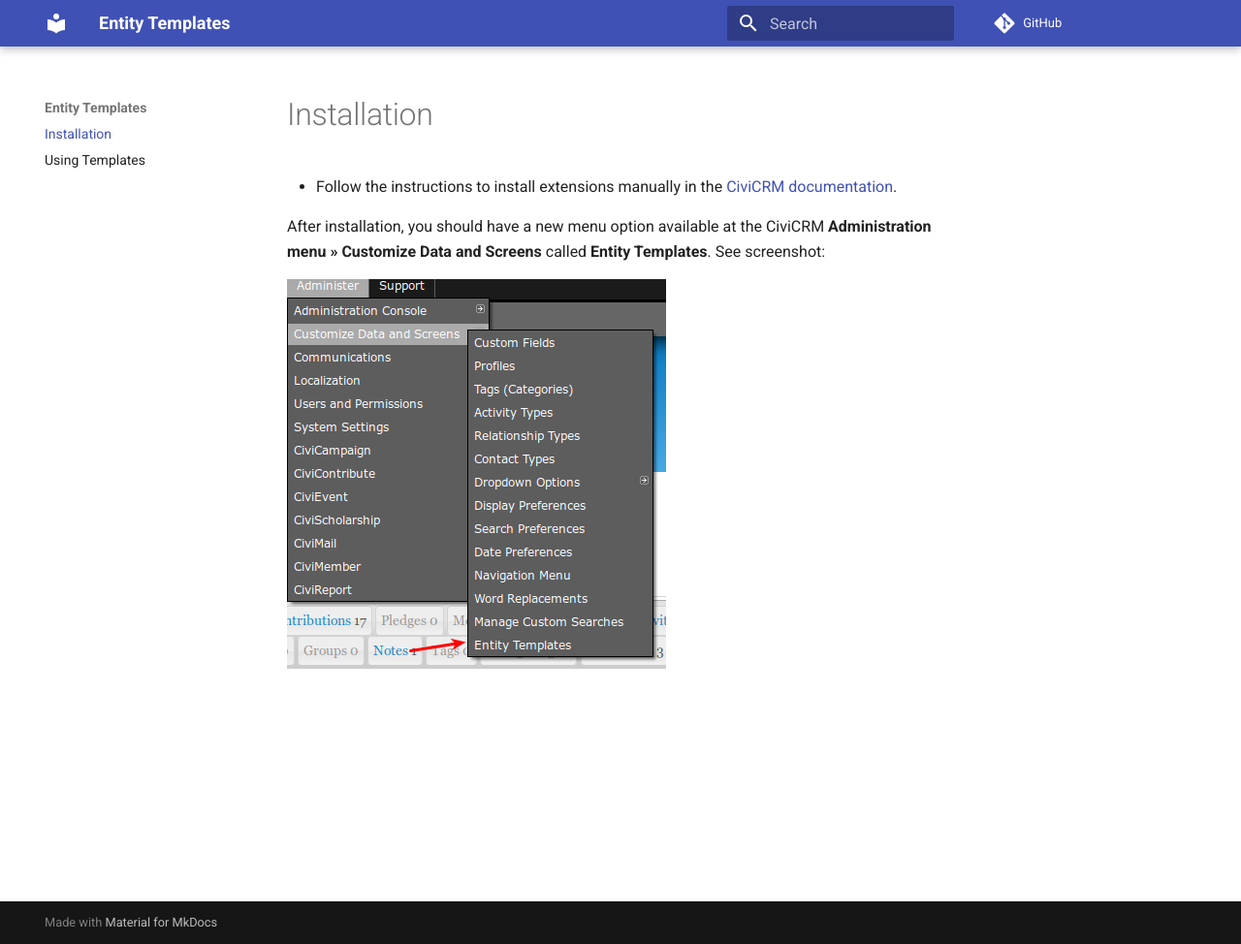
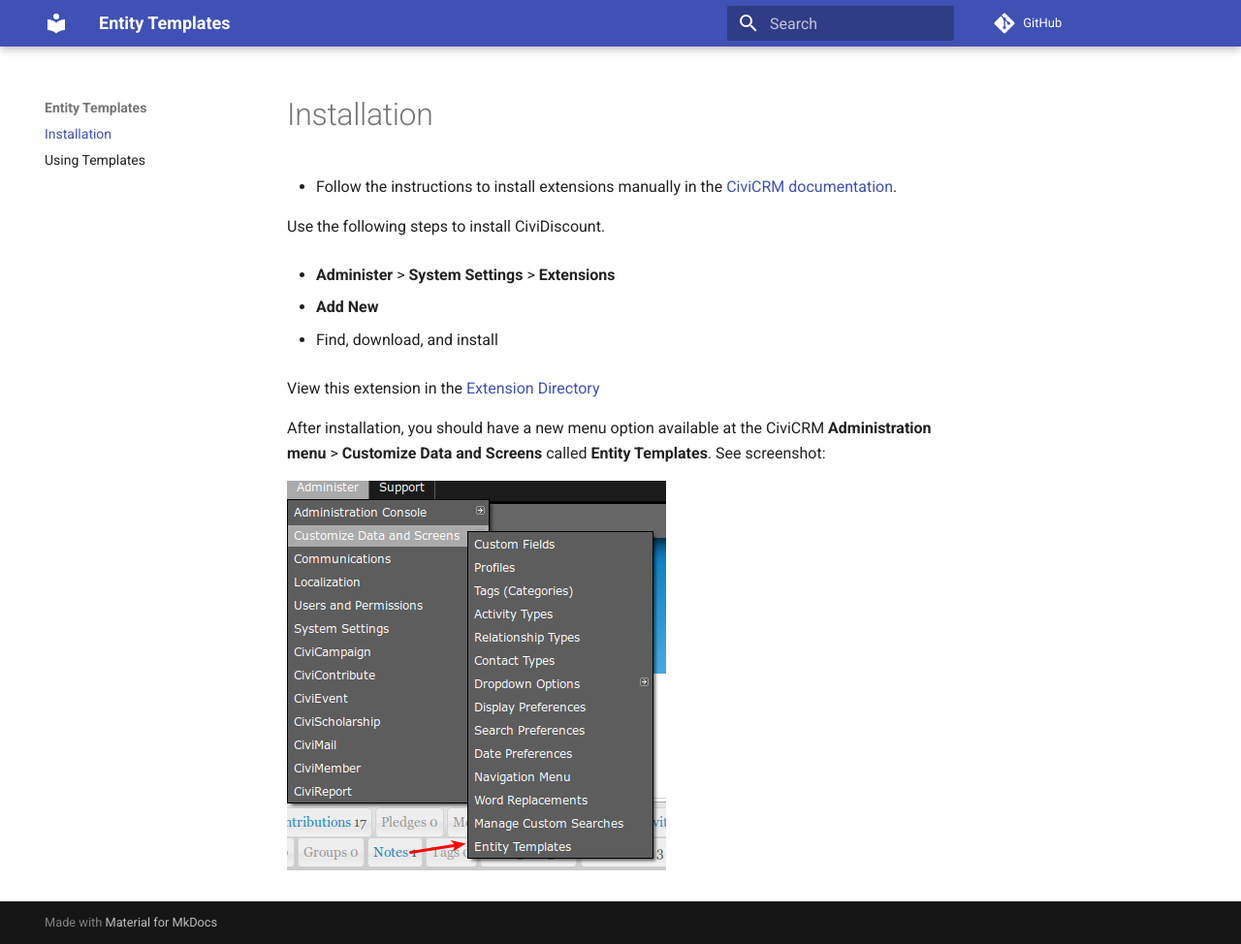
Before and after one commit to MegaphoneJon/com.megaphonetech.entitytemplates, an MkDocs documentation site: the page built from docs/index.md, in a window 1280 px wide and 974 px high. Shown: the whole window at 97% size. Built offline with MkDocs 1.6.1 and Material for MkDocs 9.7.7, drawn with Linux system fonts in a browser that asks for light colours; comment, search, counter and statistics services are not loaded; old or Windows-style settings are respelled for this version of MkDocs.

Commit message:
Update index.md
As part of the documentation sprint, we are improving links between the extensions directory and extension repositories.

```diff
--- a/docs/index.md
+++ b/docs/index.md
@@ -2,6 +2,16 @@
 
 * Follow the instructions to install extensions manually in the [CiviCRM documentation](https://docs.civicrm.org/sysadmin/en/latest/customize/extensions/#installing-a-new-extension).
 
-After installation, you should have a new menu option available at the CiviCRM **Administration menu » Customize Data and Screens** called **Entity Templates**.  See screenshot:
+Use the following steps to install CiviDiscount.
+
+ * **Administer** > **System Settings** > **Extensions**
+
+ * **Add New**
+
+ * Find, download, and install
+
+View this extension in the [Extension Directory](https://civicrm.org/extensions/entity-templates)
+
+After installation, you should have a new menu option available at the CiviCRM **Administration menu** > **Customize Data and Screens** called **Entity Templates**.  See screenshot:
 
 ![Menu showing new link](img/menu_image.png)
```
